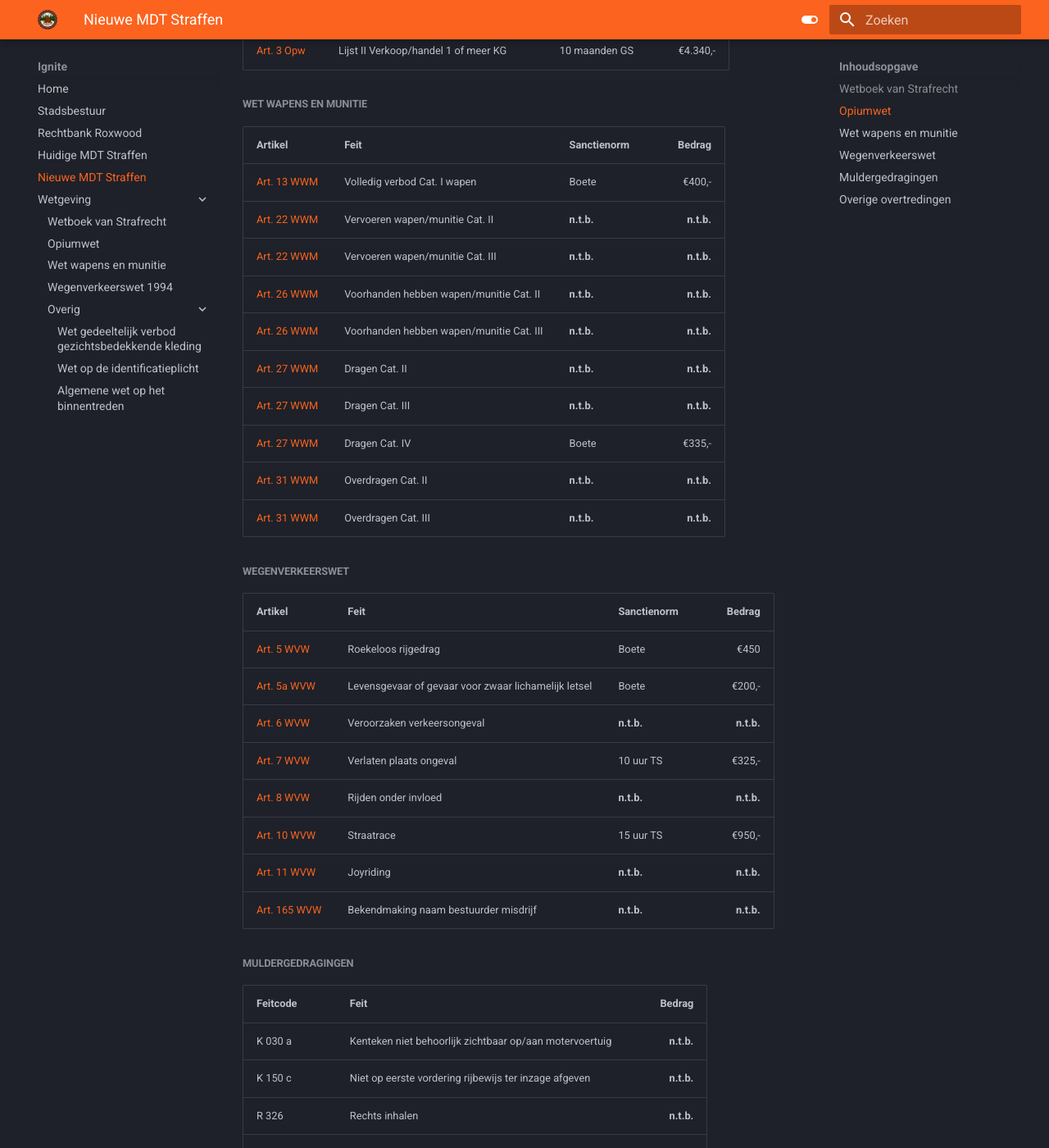
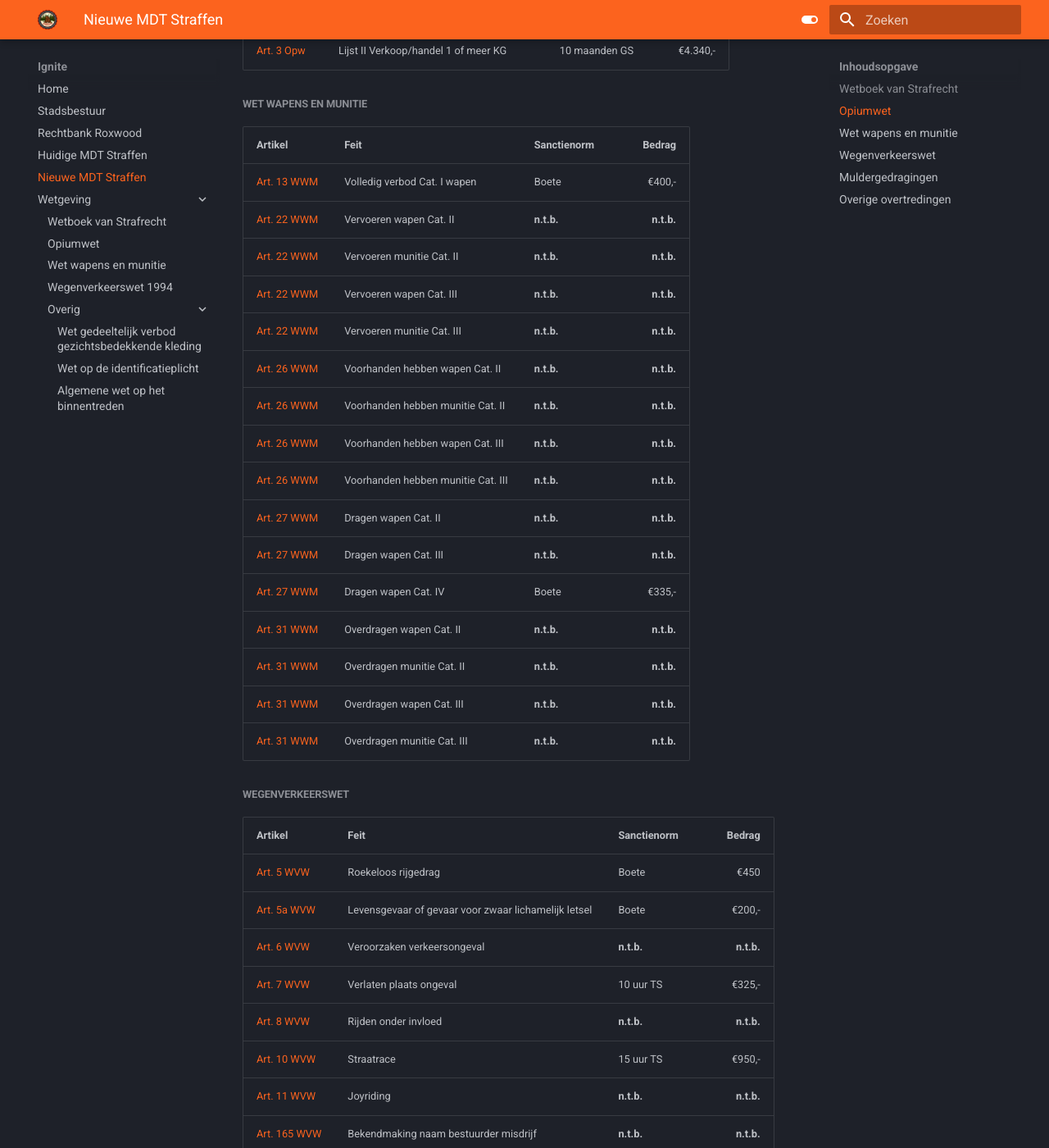
Before and after one commit to NLDenny/wetboek, an MkDocs documentation site: the page built from docs/overig/bboud.md, in a window 1280 px wide and 1400 px high, scrolled down 3563 px. Shown: the whole window at 82% size. Built offline with MkDocs 1.6.1 and Material for MkDocs 9.7.7, drawn with Linux system fonts in a browser that asks for light colours.

Commit message:
Update bboud.md

```diff
--- a/docs/overig/bboud.md
+++ b/docs/overig/bboud.md
@@ -87,15 +87,21 @@ Het is daarom raadzaam om periodiek deze pagina opnieuw te bekijken.
 |Artikel|Feit|Sanctienorm|Bedrag
 |:----|:----|:------|-:|
 [Art. 13 WWM](/wwm/#artikel-13-categorie-i) | Volledig verbod Cat. I wapen  | Boete | €400,-
-[Art. 22 WWM](/wwm/#artikel-22-vervoer-categorie-ii-en-iii) | Vervoeren wapen/munitie Cat. II | __n.t.b.__ | __n.t.b.__
-[Art. 22 WWM](/wwm/#artikel-22-vervoer-categorie-ii-en-iii) | Vervoeren wapen/munitie Cat. III | __n.t.b.__ | __n.t.b.__
-[Art. 26 WWM](/wwm/#artikel-26-voorhanden-hebben-categorie-ii-en-iii) | Voorhanden hebben wapen/munitie Cat. II | __n.t.b.__ | __n.t.b.__
-[Art. 26 WWM](/wwm/#artikel-26-voorhanden-hebben-categorie-ii-en-iii) | Voorhanden hebben wapen/munitie Cat. III | __n.t.b.__ | __n.t.b.__
-[Art. 27 WWM](/wwm/#artikel-27-dragen-categorie-ii-iii-en-iv) | Dragen Cat. II | __n.t.b.__ | __n.t.b.__
-[Art. 27 WWM](/wwm/#artikel-27-dragen-categorie-ii-iii-en-iv) | Dragen Cat. III | __n.t.b.__ | __n.t.b.__
-[Art. 27 WWM](/wwm/#artikel-27-dragen-categorie-ii-iii-en-iv) | Dragen Cat. IV | Boete | €335,-
-[Art. 31 WWM](/wwm/#artikel-31-overdragen-categorie-ii-en-iii) | Overdragen Cat. II| __n.t.b.__ | __n.t.b.__
-[Art. 31 WWM](/wwm/#artikel-31-overdragen-categorie-ii-en-iii) | Overdragen Cat. III | __n.t.b.__ | __n.t.b.__
+[Art. 22 WWM](/wwm/#artikel-22-vervoer-categorie-ii-en-iii) | Vervoeren wapen Cat. II | __n.t.b.__ | __n.t.b.__
+[Art. 22 WWM](/wwm/#artikel-22-vervoer-categorie-ii-en-iii) | Vervoeren munitie Cat. II | __n.t.b.__ | __n.t.b.__
+[Art. 22 WWM](/wwm/#artikel-22-vervoer-categorie-ii-en-iii) | Vervoeren wapen Cat. III | __n.t.b.__ | __n.t.b.__
+[Art. 22 WWM](/wwm/#artikel-22-vervoer-categorie-ii-en-iii) | Vervoeren munitie Cat. III | __n.t.b.__ | __n.t.b.__
+[Art. 26 WWM](/wwm/#artikel-26-voorhanden-hebben-categorie-ii-en-iii) | Voorhanden hebben wapen Cat. II | __n.t.b.__ | __n.t.b.__
+[Art. 26 WWM](/wwm/#artikel-26-voorhanden-hebben-categorie-ii-en-iii) | Voorhanden hebben munitie Cat. II | __n.t.b.__ | __n.t.b.__
+[Art. 26 WWM](/wwm/#artikel-26-voorhanden-hebben-categorie-ii-en-iii) | Voorhanden hebben wapen Cat. III | __n.t.b.__ | __n.t.b.__
+[Art. 26 WWM](/wwm/#artikel-26-voorhanden-hebben-categorie-ii-en-iii) | Voorhanden hebben munitie Cat. III | __n.t.b.__ | __n.t.b.__
+[Art. 27 WWM](/wwm/#artikel-27-dragen-categorie-ii-iii-en-iv) | Dragen wapen Cat. II | __n.t.b.__ | __n.t.b.__
+[Art. 27 WWM](/wwm/#artikel-27-dragen-categorie-ii-iii-en-iv) | Dragen wapen Cat. III | __n.t.b.__ | __n.t.b.__
+[Art. 27 WWM](/wwm/#artikel-27-dragen-categorie-ii-iii-en-iv) | Dragen wapen Cat. IV | Boete | €335,-
+[Art. 31 WWM](/wwm/#artikel-31-overdragen-categorie-ii-en-iii) | Overdragen wapen Cat. II| __n.t.b.__ | __n.t.b.__
+[Art. 31 WWM](/wwm/#artikel-31-overdragen-categorie-ii-en-iii) | Overdragen munitie Cat. II| __n.t.b.__ | __n.t.b.__
+[Art. 31 WWM](/wwm/#artikel-31-overdragen-categorie-ii-en-iii) | Overdragen wapen Cat. III | __n.t.b.__ | __n.t.b.__
+[Art. 31 WWM](/wwm/#artikel-31-overdragen-categorie-ii-en-iii) | Overdragen munitie Cat. III | __n.t.b.__ | __n.t.b.__
 
 #####Wegenverkeerswet
 |Artikel|Feit|Sanctienorm|Bedrag
```
